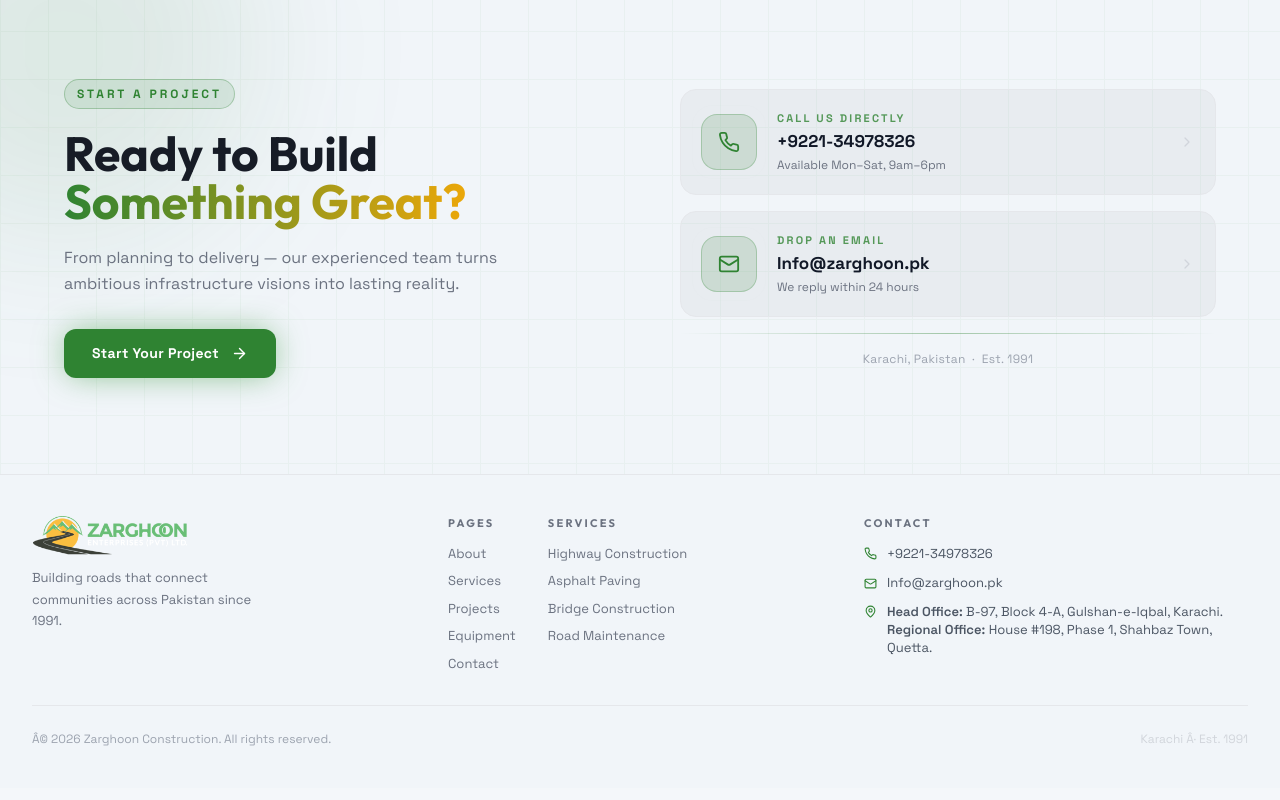
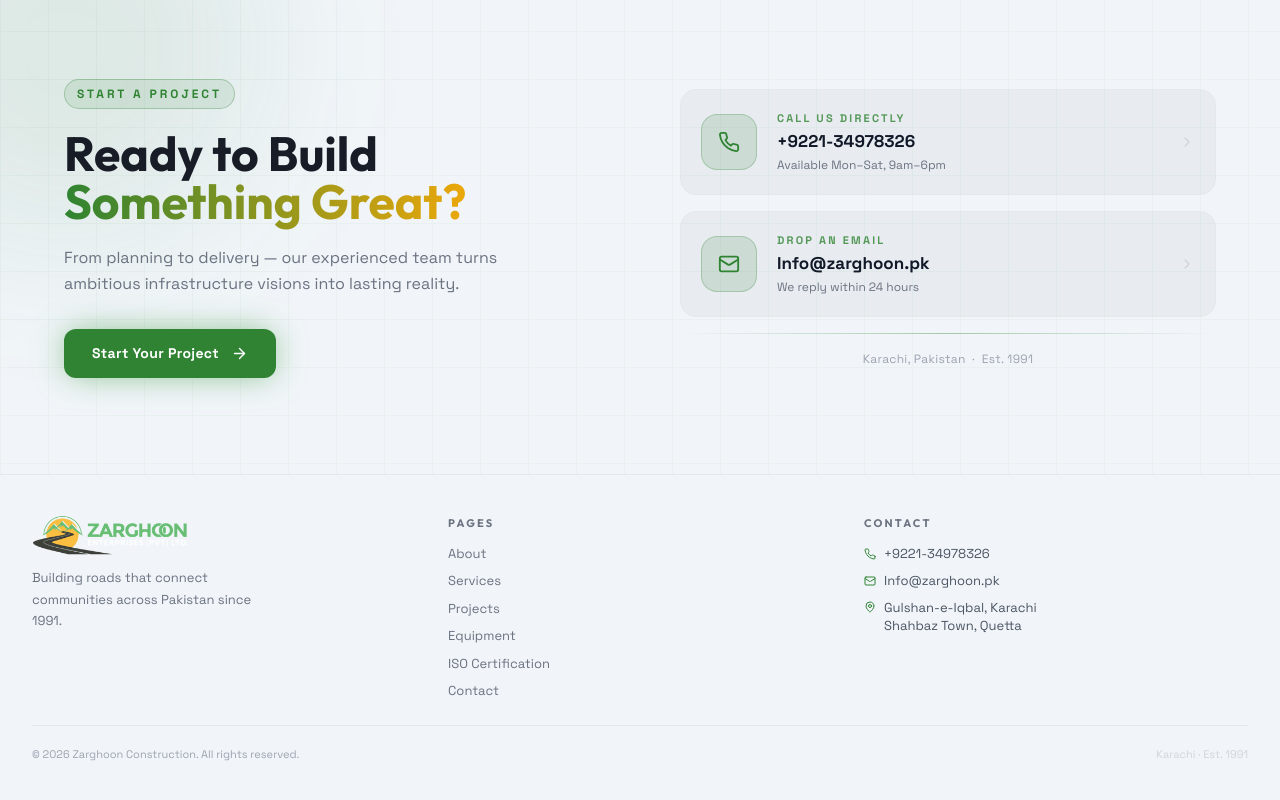
Before and after one commit to muhammadadeel147/Zarghoon, a React (Vite) app: page / in a window 1280 px wide. Shown: the part 3878-4678 px from the top of the page. Built offline with nearby package versions, Linux system fonts and the light colour scheme.

Commit message:
refactor: improve footer layout and styling for better readability and accessibility

```diff
--- a/src/components/Footer.tsx
+++ b/src/components/Footer.tsx
@@ -4,64 +4,61 @@ import logoSrc from "@/assets/logo.png";
 
 const Footer = () => (
   <footer className="bg-[hsl(210,40%,96%)] border-t border-gray-200">
-    <div className="max-w-7xl mx-auto px-6 lg:px-8 py-10">
+    <div className="max-w-7xl mx-auto px-4 sm:px-6 lg:px-8 py-7 sm:py-10">
 
-      {/* Main row */}
-      <div className="grid grid-cols-1 md:grid-cols-3 gap-8 items-start">
+      {/* Main row — 2-col on mobile, 3-col on md+ */}
+      <div className="grid grid-cols-2 md:grid-cols-3 gap-6 sm:gap-8 items-start">
 
-        {/* Brand */}
-        <div>
-          <img src={logoSrc} alt="Zarghoon Construction" className="h-10 w-auto mb-3" />
-          <p className="text-[13px] text-gray-500 leading-relaxed max-w-[220px]">
+        {/* Brand — full width on mobile */}
+        <div className="col-span-2 md:col-span-1 flex items-center gap-3 md:block">
+          <img src={logoSrc} alt="Zarghoon Construction" className="h-8 sm:h-10 w-auto shrink-0" />
+          <p className="text-[12px] sm:text-[13px] text-gray-500 leading-relaxed md:mt-3 md:max-w-[220px]">
             Building roads that connect communities across Pakistan since 1991.
           </p>
         </div>
 
-        {/* Links */}
-        <div className="flex flex-col sm:flex-row gap-8">
-          <div>
-            <h4 className="text-[11px] font-bold tracking-[0.2em] uppercase text-gray-500 mb-3">Pages</h4>
-            <div className="flex flex-col gap-2">
-              {["About", "Services", "Projects", "Equipment", "Contact"].map((l) => (
-                <Link
-                  key={l}
-                  to={`/${l.toLowerCase()}`}
-                  className="text-[13px] text-gray-500 hover:text-primary transition-colors duration-200"
-                >
-                  {l}
-                </Link>
-              ))}
-            </div>
-          </div>
-          <div>
-            <h4 className="text-[11px] font-bold tracking-[0.2em] uppercase text-gray-500 mb-3">Services</h4>
-            <div className="flex flex-col gap-2 text-[13px] text-gray-500">
-              <span>Highway Construction</span>
-              <span>Asphalt Paving</span>
-              <span>Bridge Construction</span>
-              <span>Road Maintenance</span>
-            </div>
+        {/* Pages */}
+        <div>
+          <h4 className="text-[10px] sm:text-[11px] font-bold tracking-[0.2em] uppercase text-gray-500 mb-2 sm:mb-3">Pages</h4>
+          <div className="flex flex-col gap-1.5 sm:gap-2">
+            {[
+              { label: "About", path: "/about" },
+              { label: "Services", path: "/services" },
+              { label: "Projects", path: "/projects" },
+              { label: "Equipment", path: "/equipment" },
+              { label: "ISO Certification", path: "/iso-certification" },
+              { label: "Contact", path: "/contact" },
+            ].map((l) => (
+              <Link
+                key={l.label}
+                to={l.path}
+                className="text-[12px] sm:text-[13px] text-gray-500 hover:text-primary transition-colors duration-200"
+              >
+                {l.label}
+              </Link>
+            ))}
           </div>
         </div>
 
         {/* Contact */}
         <div>
-          <h4 className="text-[11px] font-bold tracking-[0.2em] uppercase text-gray-500 mb-3">Contact</h4>
-          <div className="flex flex-col gap-2.5">
-            <a href="tel:+922134978326" className="flex items-center gap-2.5 text-[13px] text-gray-600 hover:text-primary transition-colors duration-200 group">
-              <Phone size={13} className="text-primary shrink-0" />
+          <h4 className="text-[10px] sm:text-[11px] font-bold tracking-[0.2em] uppercase text-gray-500 mb-2 sm:mb-3">Contact</h4>
+          <div className="flex flex-col gap-2">
+            <a href="tel:+922134978326" className="flex items-center gap-2 text-[12px] sm:text-[13px] text-gray-600 hover:text-primary transition-colors duration-200">
+              <Phone size={12} className="text-primary shrink-0" />
               +9221-34978326
             </a>
-            <a href="mailto:Info@zarghoon.pk" className="flex items-center gap-2.5 text-[13px] text-gray-600 hover:text-primary transition-colors duration-200">
-              <Mail size={13} className="text-primary shrink-0" />
+            <a href="mailto:Info@zarghoon.pk" className="flex items-center gap-2 text-[12px] sm:text-[13px] text-gray-600 hover:text-primary transition-colors duration-200">
+              <Mail size={12} className="text-primary shrink-0" />
               Info@zarghoon.pk
             </a>
-            <span className="flex items-start gap-2.5 text-[13px] text-gray-600">
-              <MapPin size={13} className="text-primary shrink-0 mt-[2px]" />
+            <span className="flex items-start gap-2 text-[12px] sm:text-[13px] text-gray-600">
+              <MapPin size={12} className="text-primary shrink-0 mt-[2px]" />
               <span className="leading-snug">
-                <span className="font-semibold">Head Office:</span> B-97, Block 4-A, Gulshan-e-Iqbal, Karachi.
-                <br />
-                <span className="font-semibold">Regional Office:</span> House #198, Phase 1, Shahbaz Town, Quetta.
+                Gulshan-e-Iqbal, Karachi
+                <br className="hidden sm:block" />
+                <span className="sm:hidden"> · </span>
+                Shahbaz Town, Quetta
               </span>
             </span>
           </div>
@@ -69,11 +66,11 @@ const Footer = () => (
       </div>
 
       {/* Bottom bar */}
-      <div className="mt-8 pt-6 border-t border-gray-200 flex flex-col sm:flex-row items-center justify-between gap-3">
-        <p className="text-[12px] text-gray-400">
-          Â© {new Date().getFullYear()} Zarghoon Construction. All rights reserved.
+      <div className="mt-6 pt-5 border-t border-gray-200 flex flex-col sm:flex-row items-center justify-between gap-1.5">
+        <p className="text-[11px] text-gray-400">
+          © {new Date().getFullYear()} Zarghoon Construction. All rights reserved.
         </p>
-        <p className="text-[12px] text-gray-300">Karachi Â· Est. 1991</p>
+        <p className="text-[11px] text-gray-300">Karachi · Est. 1991</p>
       </div>
     </div>
   </footer>
```
